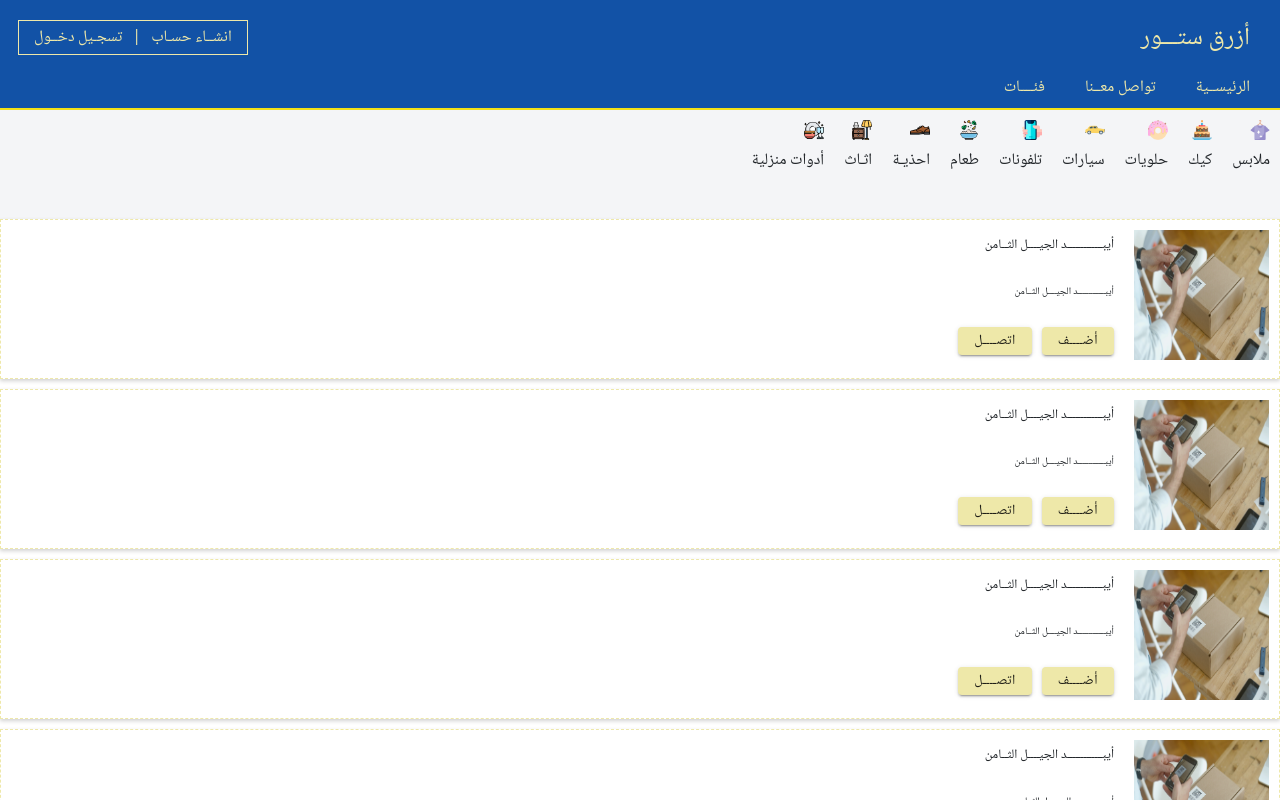
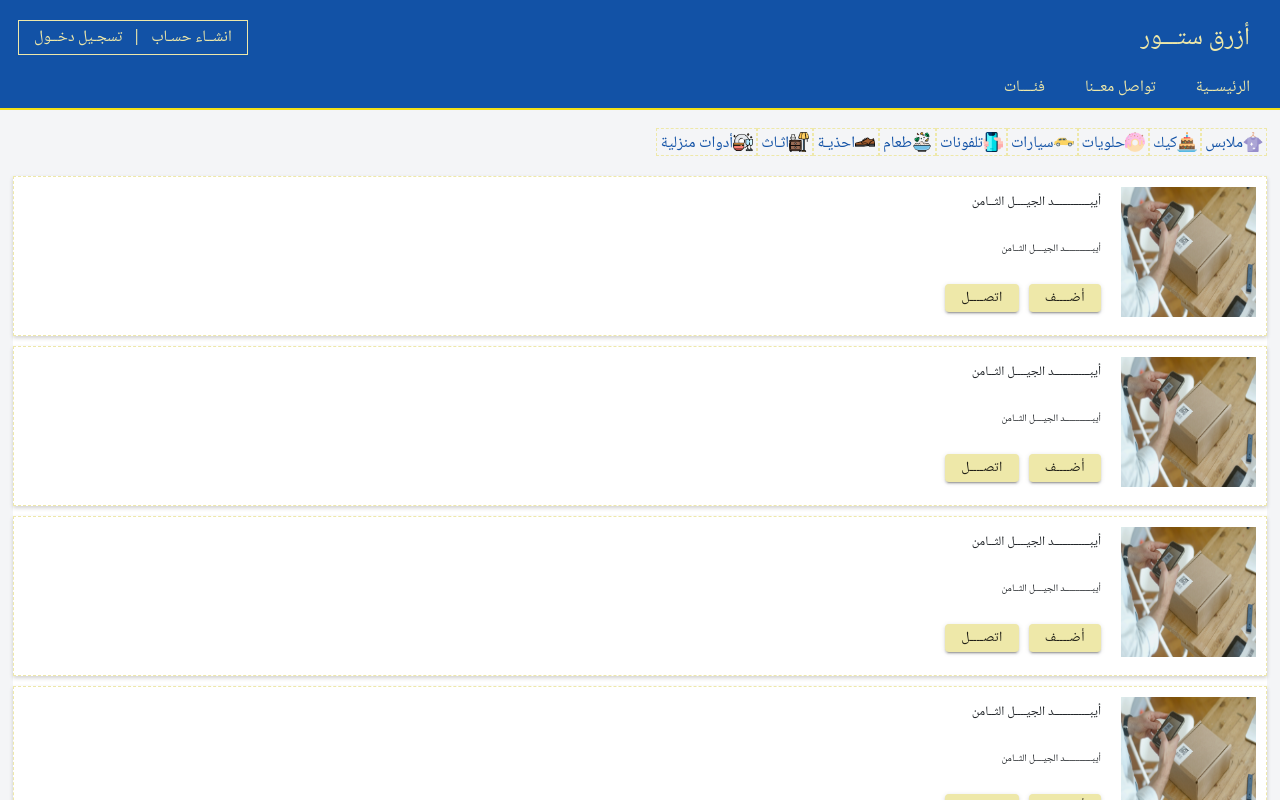
Before and after one commit to azraqSooq/azraq-souq, a Next.js app: page /products in a window 1280 px wide. Shown: the top 800 px of the page. Built offline with nearby package versions, Linux system fonts and the light colour scheme; a web font is replaced by a local one.

Commit message:
category-styles

```diff
--- a/pages/products.jsx
+++ b/pages/products.jsx
@@ -2,15 +2,23 @@ import Products from '../src/components/Products'
 import Header from '../src/components/Header';
 import Footer from '../src/components/Footer';
 import CategoryBar from '../src/components/CategoryBar'
+import styles from '../styles/product.module.scss';
 
 export default function products() {
     return (
-        <div>
+        <>
             <Header />
-            <CategoryBar/>
-            <Products />
+            <div className={styles.productsPageContainer}>
+                <div className={styles.CategoryBar}>
+                    <CategoryBar />
+
+                </div>
+                <div className={styles.Products}>
+                    <Products />
+                </div>
+            </div>
             <Footer />
 
-        </div>
+        </>
     )
 }
--- a/src/components/CategoryBar.jsx
+++ b/src/components/CategoryBar.jsx
@@ -2,6 +2,8 @@ import React from 'react'
 import styles from '../../styles/component/categoryBar.module.scss'
 import CakeIcon from '@material-ui/icons/Cake';
 import Image from 'next/image'
+import Link from 'next/link'
+
 export const CategoryBar = () => {
     // const categories = ['ملابس', 'كيك', 'حلويات', 'سيارات', 'تلفونات', 'طعام', 'احذيـة', 'اثـاث', 'أدوات منزلية', 'ادوات كهربائية'
     // ]
@@ -26,12 +28,14 @@ export const CategoryBar = () => {
                     {categories.map((category, idx) => {
                         return (
                             <>
-                                <span key={idx} className={styles.category}>
-                                    <Image src={`/images/iconBar/${category.icon}.png`} alt="" width={20} height={20} />
-                                    <p>
-                                        {category.name}
-                                    </p>
-                                </span>
+                                <Link href="/"><a>
+                                    <span key={idx} className={styles.category}>
+                                        <Image src={`/images/iconBar/${category.icon}.png`} alt={category.name} width={20} height={20} />
+                                        <p>
+                                            {category.name}
+                                        </p>
+                                    </span>
+                                </a></Link>
                             </>
                         )
                     })}
--- a/styles/component/categoryBar.module.scss
+++ b/styles/component/categoryBar.module.scss
@@ -8,10 +8,30 @@ $secondary-color : #EEE8A9;
     .categoryBarContainer {
 
         .categoryBar {
-            display: flex;
+            display  : flex;
             flex-wrap: wrap;
+
             .category {
-                margin: 10px;
+                border : 1px $secondary-color dashed;
+                display    : flex;
+                height: 28px;
+                padding: 3px;
+            }
+
+
+            a {
+                // margin-left: 10px;
+
+                p {
+                    color: $primary-color;
+                }
+
+
+            }
+
+            a {
+                text-decoration: none;
+
 
             }
         }
--- /dev/null
+++ b/styles/product.module.scss
@@ -0,0 +1,7 @@
+.productsPageContainer {
+    padding   : 13px;
+    margin-top: 5px;
+    // .CategoryBar {}
+
+    // .Products {}
+}
```
